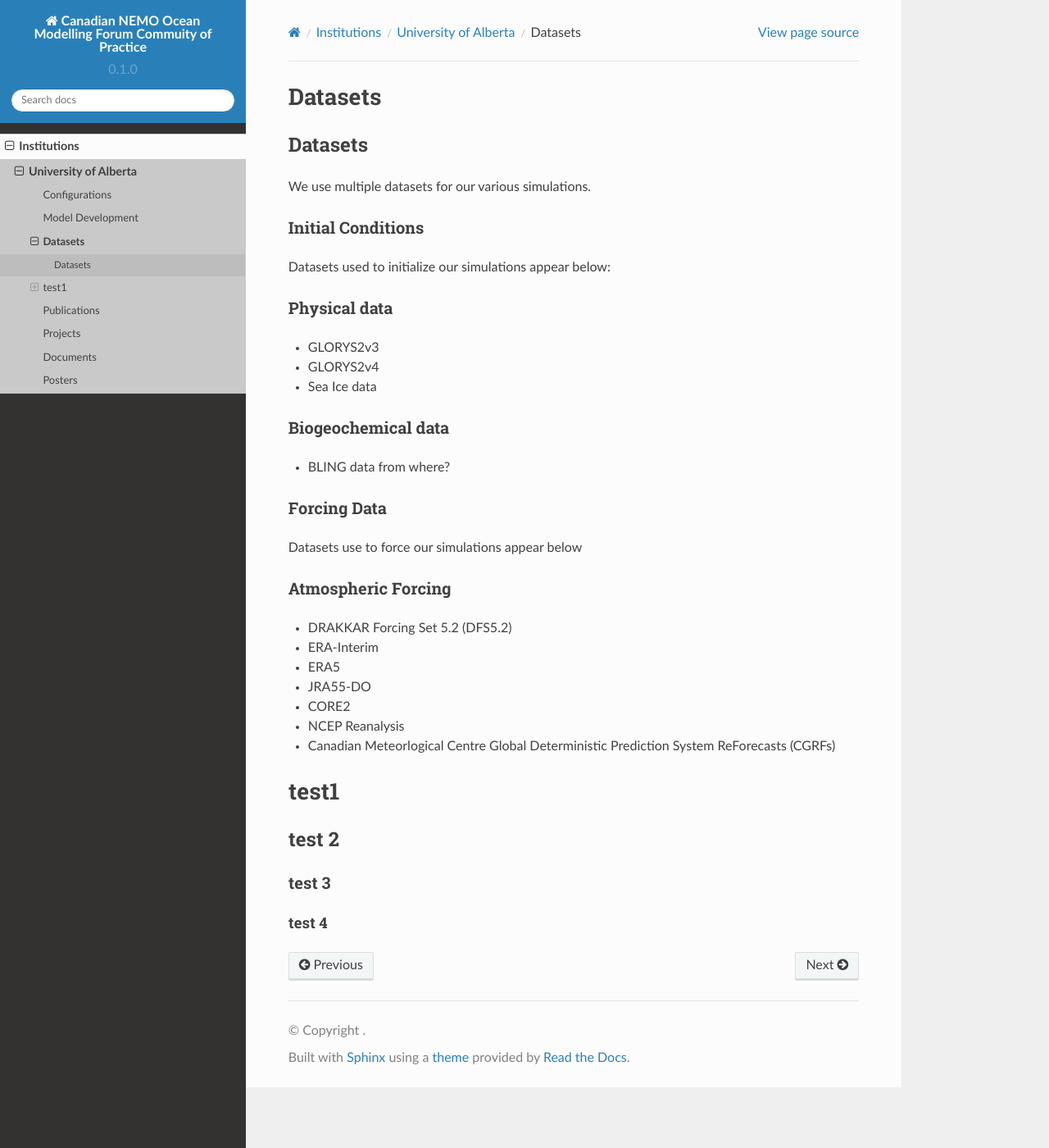
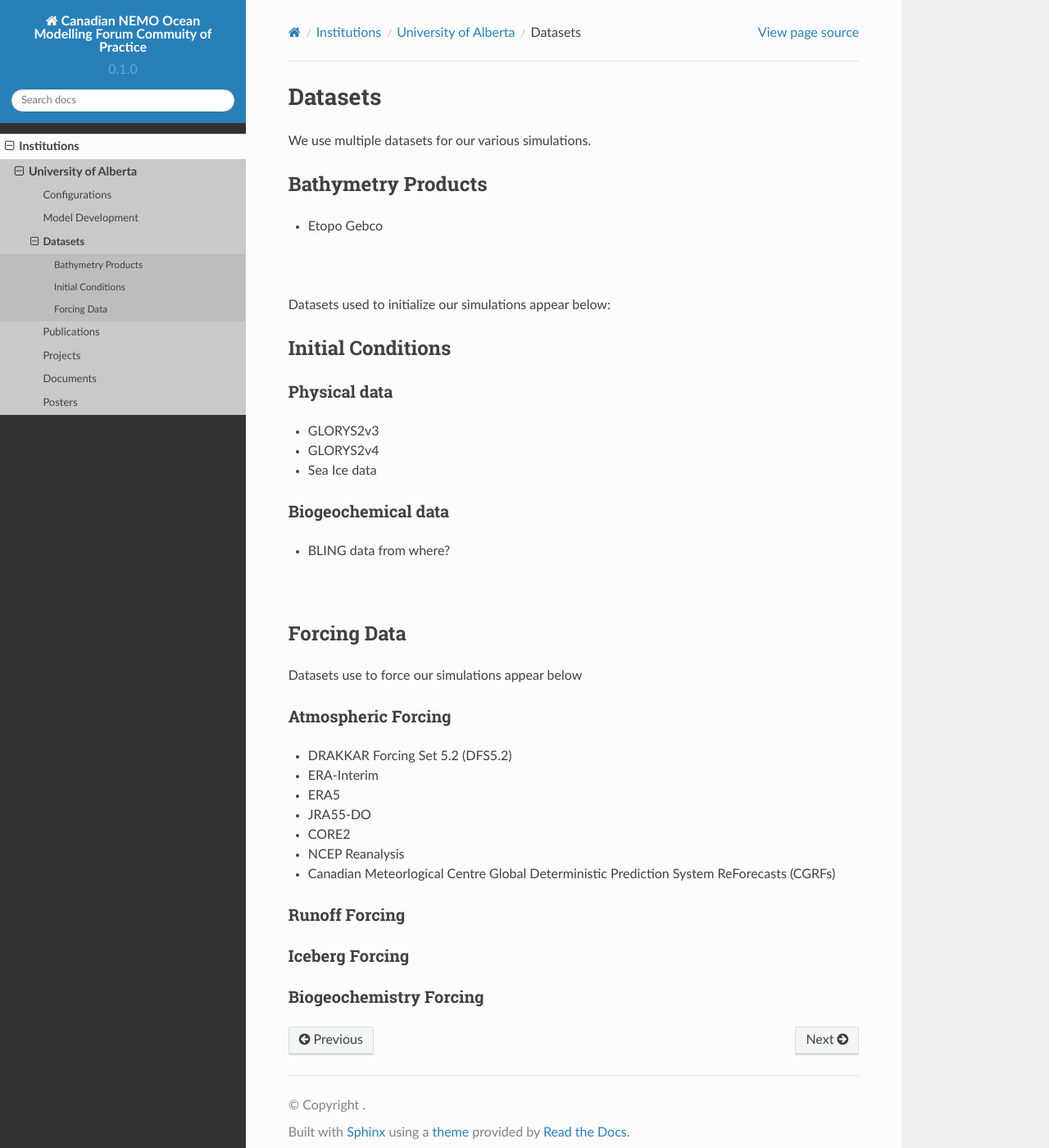
Before and after one commit to UofA-NEMO/Canadian-NEMO-Ocean-Modelling-Forum-Community-of-Practice, a Sphinx documentation site: the page built from docs/Institutions/UofA/Datasets/index.rst, in a window 1280 px wide and 1400 px high. Shown: the whole window at 82% size. Built offline with Sphinx 7.4.7 and the Read the Docs theme 2.0.0, drawn with Linux system fonts in a browser that asks for light colours; pages that are not in the unit, such as notebooks, are missing from menus.

Commit message:
Update index.rst

```diff
--- a/docs/Institutions/UofA/Datasets/index.rst
+++ b/docs/Institutions/UofA/Datasets/index.rst
@@ -1,19 +1,21 @@
-********
-Datasets
-********
-
 Datasets
 ========
 
 We use multiple datasets for our various simulations.
 
+Bathymetry Products
+-------------------
+
+* Etopo Gebco
+
+|
+Datasets used to initialize our simulations appear below:
+
 Initial Conditions
 ------------------
 
-Datasets used to initialize our simulations appear below:
-
 Physical data
--------------
+^^^^^^^^^^^^^
 * GLORYS2v3
 
 * GLORYS2v4
@@ -22,11 +24,11 @@ Physical data
 
 
 Biogeochemical data
--------------------
+^^^^^^^^^^^^^^^^^^^
 
 * BLING data from where?
 
-
+|
 Forcing Data
 ------------
 
@@ -34,7 +36,7 @@ Datasets use to force our simulations appear below
 
 
 Atmospheric Forcing
--------------------
+^^^^^^^^^^^^^^^^^^^
 
 * DRAKKAR Forcing Set 5.2 (DFS5.2)
 
@@ -50,15 +52,11 @@ Atmospheric Forcing
 
 * Canadian Meteorlogical Centre Global Deterministic Prediction System ReForecasts (CGRFs)
 
-*****
-test1
-*****
+Runoff Forcing
+^^^^^^^^^^^^^^
 
-test 2
-======
+Iceberg Forcing
+^^^^^^^^^^^^^^^
 
-test 3
-------
-
-test 4
-^^^^^^
+Biogeochemistry Forcing
+^^^^^^^^^^^^^^^^^^^^^^^
```
